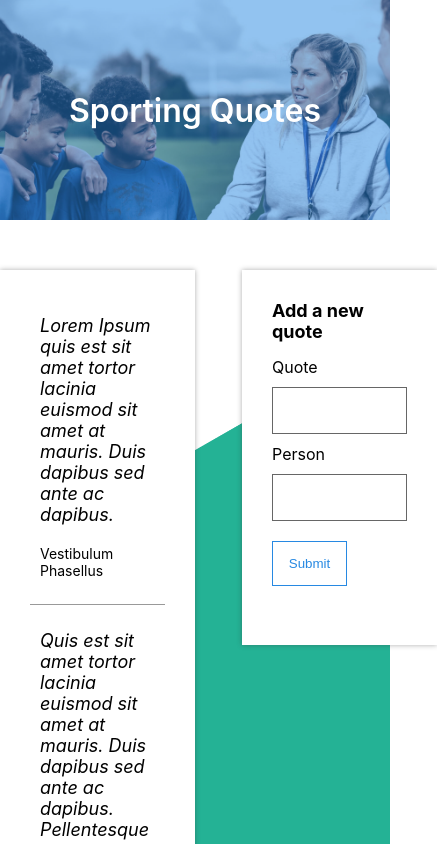
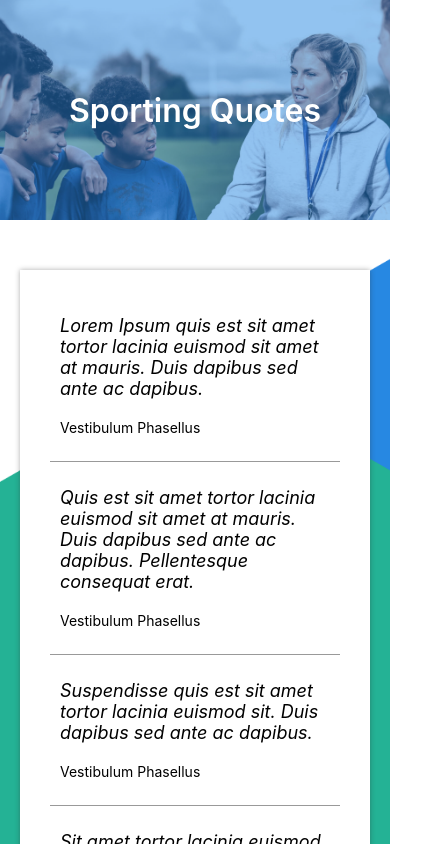
Before and after one commit to r41ph/sport-quotes, a React (Create React App) app: page / in a window 390 px wide. Shown: the top 844 px of the page, 437 px wide, since content can reach past the window. Built offline with nearby package versions, Linux system fonts and the light colour scheme.

Commit message:
style: adapt to small screens

```diff
--- a/src/components/addQuote/AddQuote.scss
+++ b/src/components/addQuote/AddQuote.scss
@@ -3,6 +3,11 @@
   box-shadow: 0px 0px 5px 0px rgba(50, 50, 50, 0.4);
   padding: 30px;
   height: 315px;
+  margin-top: 20px;
+
+  @media (min-width: 768px) {
+    margin-top: 0;
+  }
 
   .cs-add-quote__form {
     display: flex;
--- a/src/components/quotesContainer/QuotesContainer.scss
+++ b/src/components/quotesContainer/QuotesContainer.scss
@@ -1,8 +1,16 @@
 .cs-quotes {
   max-width: 1120px;
   margin: 0 auto;
-  padding: 50px 0;
+  padding: 50px 20px;
   display: grid;
-  grid-template-columns: 50% 50%;
-  column-gap: 47px;
+  grid-template-columns: 100%;
+
+  @media (min-width: 768px) {
+    grid-template-columns: 1fr 1fr;
+    grid-column-gap: 4.19%;
+  }
+
+  @media (min-width: 1120px) {
+    padding: 50px 0;
+  }
 }
```
